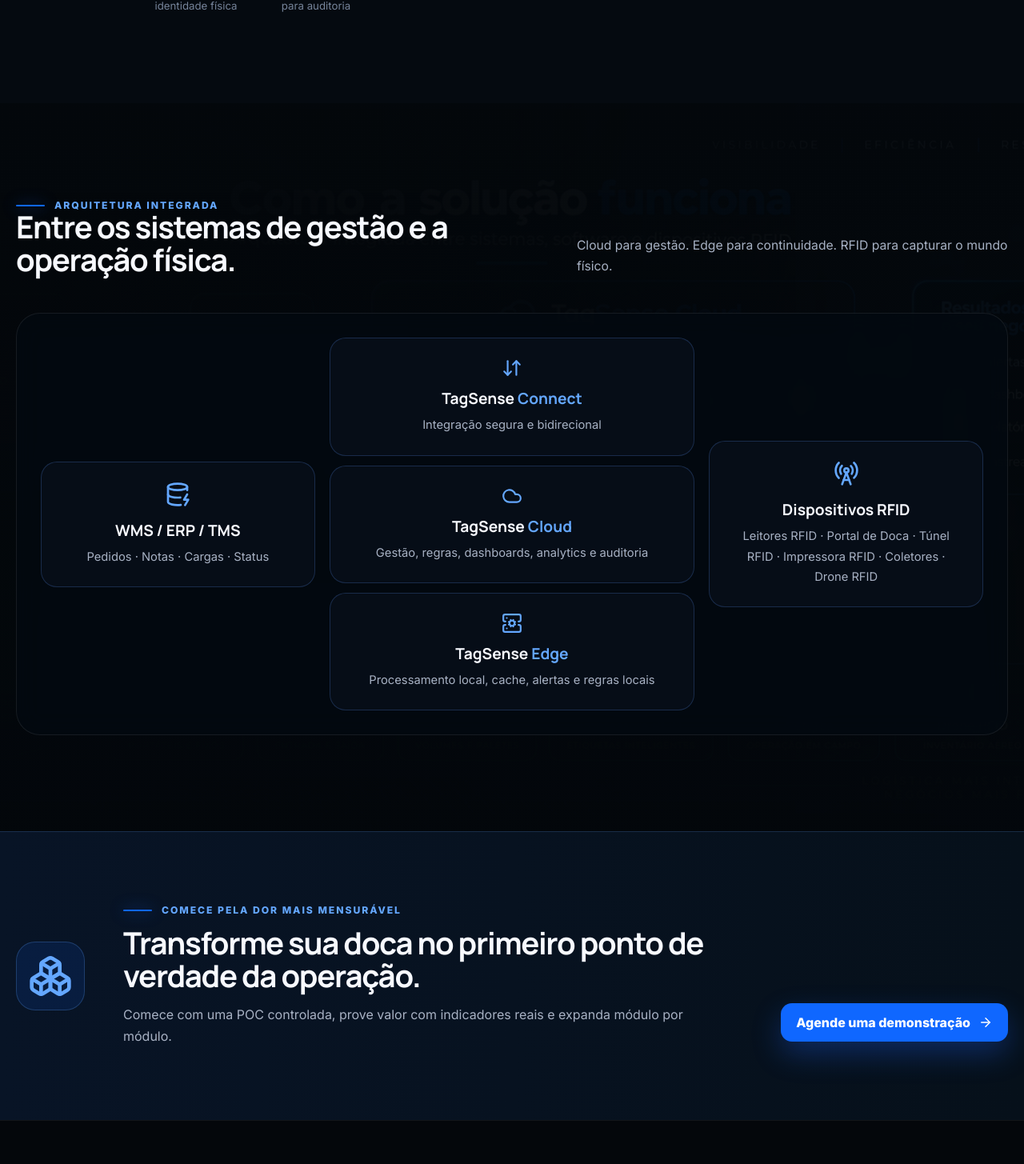
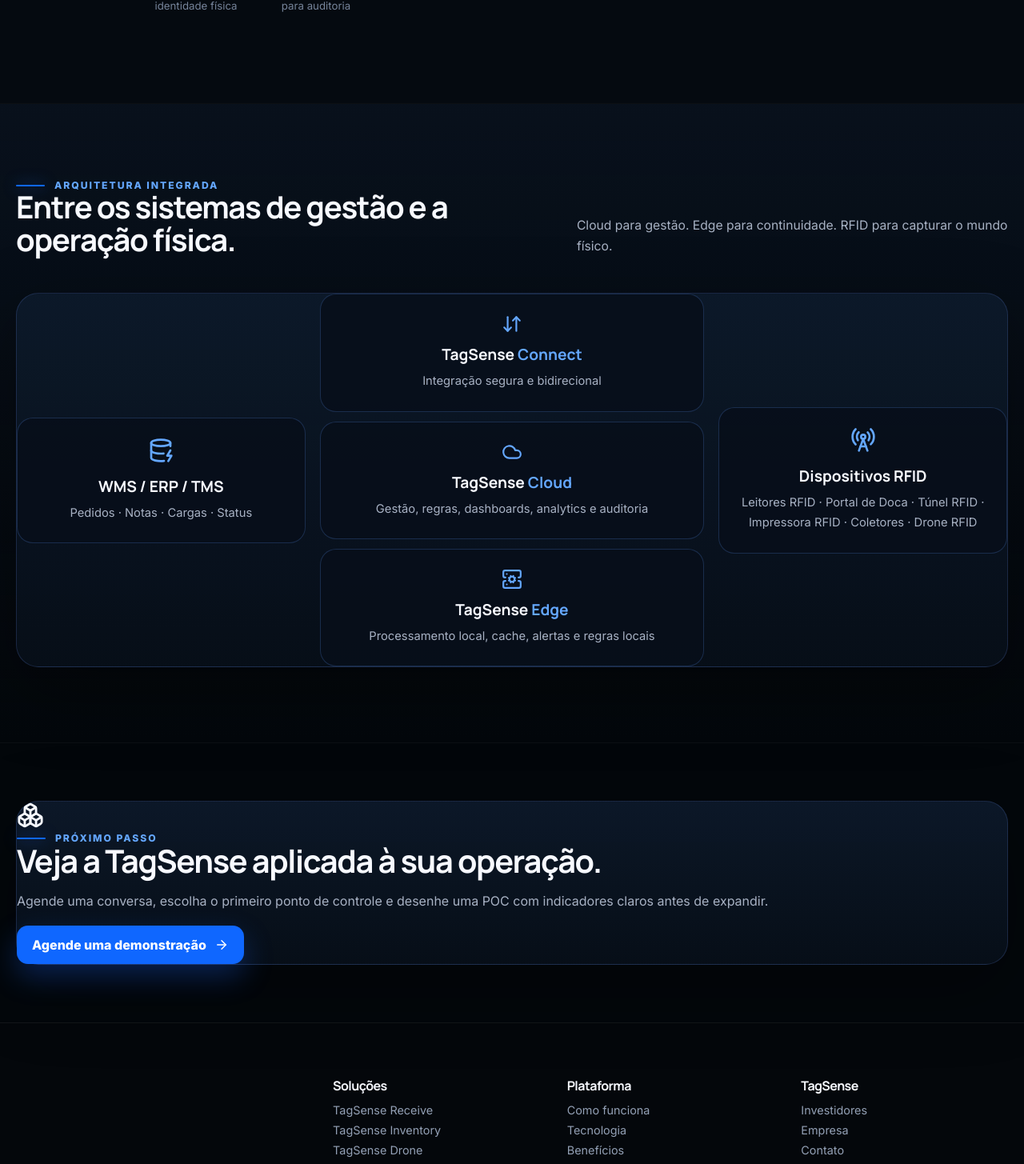
Before and after one commit to wiltonsignax/tagsense-site, a React (Vite) app: page /pt/ in a window 1280 px wide. Shown: the part 2395-3850 px from the top of the page at 80% size. Built offline with nearby package versions, Linux system fonts and the light colour scheme.

Commit message:
Remove banner-like sections from homepage feed

```diff
--- a/src/pages/HomePage.tsx
+++ b/src/pages/HomePage.tsx
@@ -20,8 +20,8 @@
     platformBody: locale==='pt'?'Receive, Inventory, Drone, Tunnel, Dock, Load, Connect e Analytics compartilham o mesmo núcleo de eventos, regras e rastreabilidade.':locale==='en'?'Receive, Inventory, Drone, Tunnel, Dock, Load, Connect and Analytics share the same event, rules and traceability core.':'Receive, Inventory, Drone, Tunnel, Dock, Load, Connect y Analytics comparten el mismo núcleo de eventos, reglas y trazabilidad.',
     flowBody: locale==='pt'?'A identidade física nasce no recebimento e acompanha a mercadoria até a expedição.':locale==='en'?'Physical identity starts at receiving and follows goods all the way to shipping.':'La identidad física nace en recepción y acompaña la mercancía hasta expedición.',
     archBody: locale==='pt'?'Cloud para gestão. Edge para continuidade. RFID para capturar o mundo físico.':locale==='en'?'Cloud for management. Edge for continuity. RFID to capture the physical world.':'Cloud para gestión. Edge para continuidad. RFID para capturar el mundo físico.',
-    final: locale==='pt'?'Transforme sua doca no primeiro ponto de verdade da operação.':locale==='en'?'Turn your dock into the first point of truth in the operation.':'Convierta su muelle en el primer punto de verdad de la operación.',
-    finalBody: locale==='pt'?'Comece com uma POC controlada, prove valor com indicadores reais e expanda módulo por módulo.':locale==='en'?'Start with a controlled POC, prove value with real indicators and expand module by module.':'Empiece con una POC controlada, demuestre valor con indicadores reales y expanda módulo por módulo.'
+    final: locale==='pt'?'Veja a TagSense aplicada à sua operação.':locale==='en'?'See TagSense applied to your operation.':'Vea TagSense aplicada a su operación.',
+    finalBody: locale==='pt'?'Agende uma conversa, escolha o primeiro ponto de controle e desenhe uma POC com indicadores claros antes de expandir.':locale==='en'?'Book a conversation, choose the first control point and design a POC with clear indicators before expanding.':'Agende una conversación, elija el primer punto de control y diseñe una POC con indicadores claros antes de expandir.'
   }
 
   return <>
@@ -76,24 +76,24 @@
       </div>
     </section>
 
-    <section className="architecture-banner">
-      <div className="architecture-banner-media"><img src="/media/arch_detail_bg.png" alt="" aria-hidden="true"/></div>
-      <div className="architecture-banner-overlay"/>
-      <div className="container architecture-banner-content">
+    <section className="section alt home-architecture">
+      <div className="container">
         <div className="section-head"><div><div className="eyebrow">{c.architecture.eyebrow}</div><h2>{c.architecture.title}</h2></div><p>{t.archBody}</p></div>
-        <div className="architecture-glass"><Architecture locale={locale}/></div>
+        <div className="surface home-architecture-surface"><Architecture locale={locale}/></div>
       </div>
     </section>
 
-    <section className="final-banner">
-      <div className="container final-banner-grid">
-        <div className="final-banner-mark"><Boxes size={56}/></div>
-        <div>
-          <div className="eyebrow">{locale==='pt'?'COMECE PELA DOR MAIS MENSURÁVEL':locale==='en'?'START WITH THE MOST MEASURABLE PAIN':'EMPIECE POR EL DOLOR MÁS MEDIBLE'}</div>
-          <h2>{t.final}</h2>
-          <p>{t.finalBody}</p>
+    <section className="section compact home-final-cta">
+      <div className="container">
+        <div className="surface home-final-cta-card">
+          <div className="home-final-cta-icon"><Boxes size={34}/></div>
+          <div>
+            <div className="eyebrow">{locale==='pt'?'PRÓXIMO PASSO':locale==='en'?'NEXT STEP':'PRÓXIMO PASO'}</div>
+            <h2>{t.final}</h2>
+            <p>{t.finalBody}</p>
+          </div>
+          <div><Link className="btn btn-primary" to={pathFor(locale,'contact')}>{c.nav.demo}<ArrowRight size={18}/></Link></div>
         </div>
-        <div className="final-banner-action"><Link className="btn btn-primary" to={pathFor(locale,'contact')}>{c.nav.demo}<ArrowRight size={18}/></Link></div>
       </div>
     </section>
   </>
```
